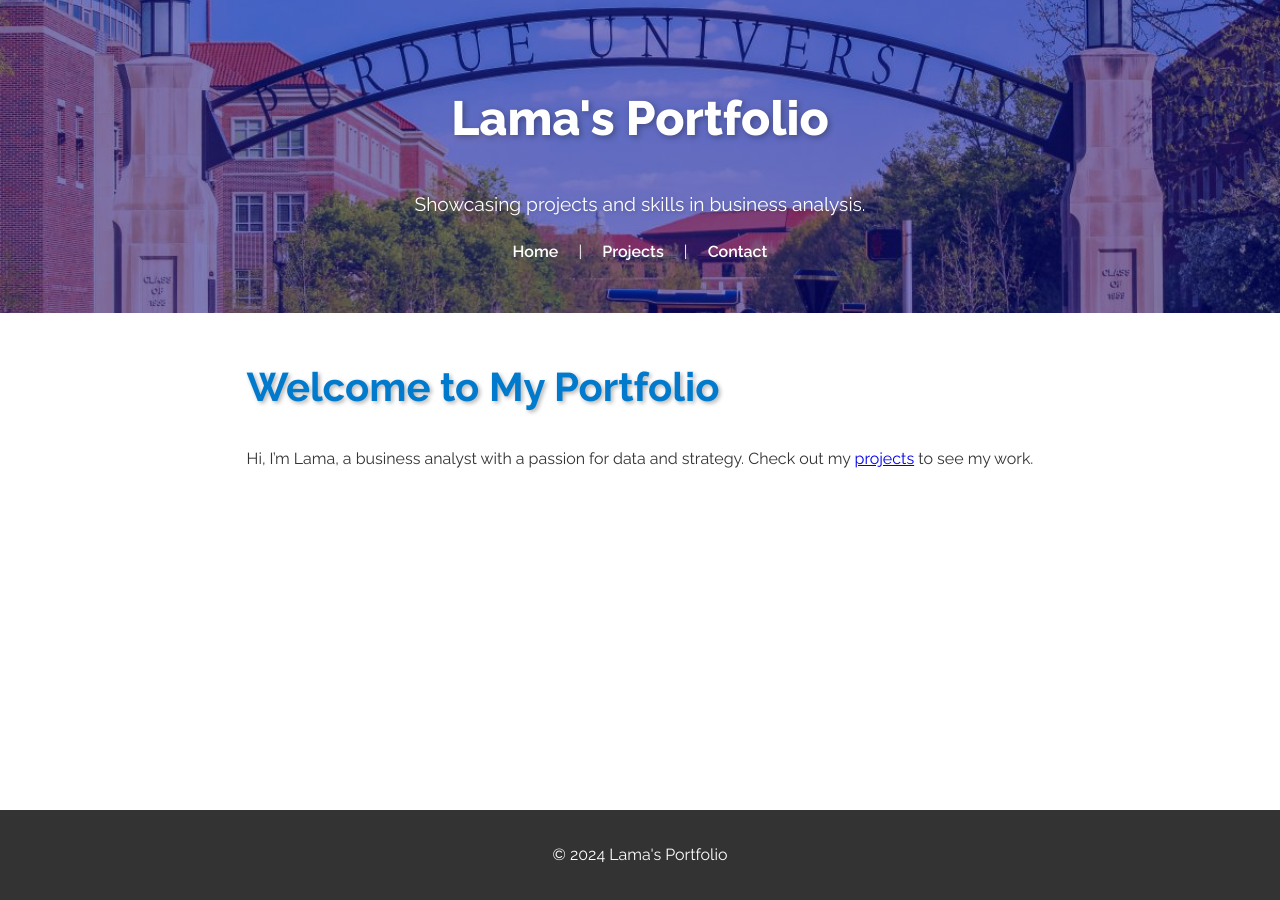
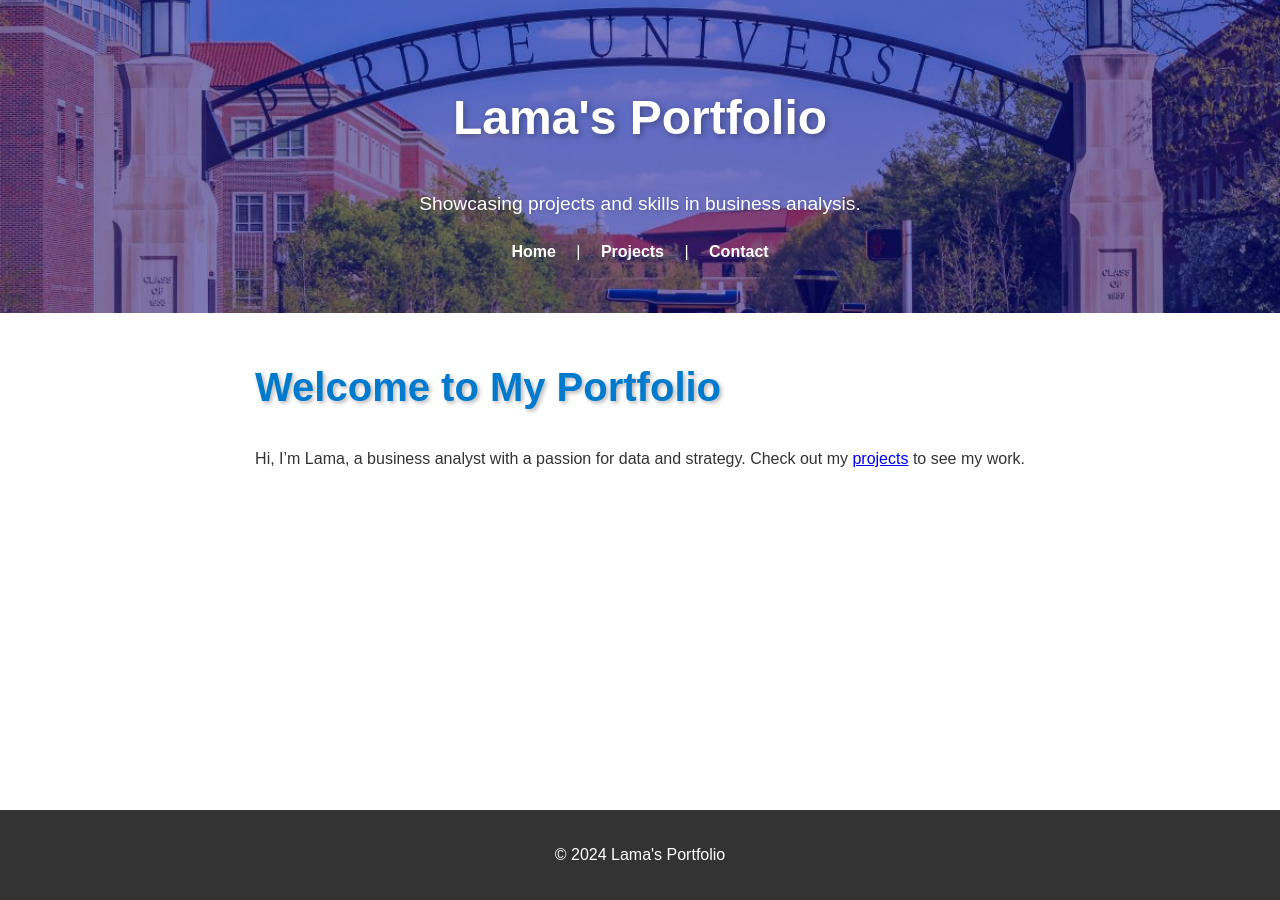
Before and after one commit to LamaJuraisi/Portfolio, a Jekyll site: the page built from index.md, in a window 1280 px wide. Built offline with Jekyll 4.4.1, drawn with Linux system fonts in a browser that asks for light colours; some web fonts are replaced.

Commit message:
Update default.html

```diff
--- a/_layouts/default.html
+++ b/_layouts/default.html
@@ -7,8 +7,9 @@
     <link rel="stylesheet" href="{{ '/assets/css/main.css' | relative_url }}">
     <link rel="preconnect" href="https://fonts.googleapis.com">
     <link rel="preconnect" href="https://fonts.gstatic.com" crossorigin>
-    <link href="https://fonts.googleapis.com/css2?family=Raleway:ital,wght@0,100..900&display=swap" rel="stylesheet">
+    <link href="https://fonts.googleapis.com/css2?family=Markazi+Text:wght@400..700&family=Merriweather:ital,wght@0,300;0,400;0,700;0,900;1,300;1,400;1,700;1,900&display=swap" rel="stylesheet">
 </head>
+
 <body>
     <header>
         <h1>{{ site.title }}</h1>
@@ -19,9 +20,13 @@
             <a href="{{ '/contact' | relative_url }}">Contact</a>
         </nav>
     </header>
+
+    <!-- Main content area -->
     <main>
         {{ content }}
     </main>
+
+    <!-- Footer area that sticks to the bottom -->
     <footer>
         <p>&copy; {{ site.time | date: "%Y" }} {{ site.title }}</p>
     </footer>
```
Lines whose indentation alone changed are shown as unchanged.
